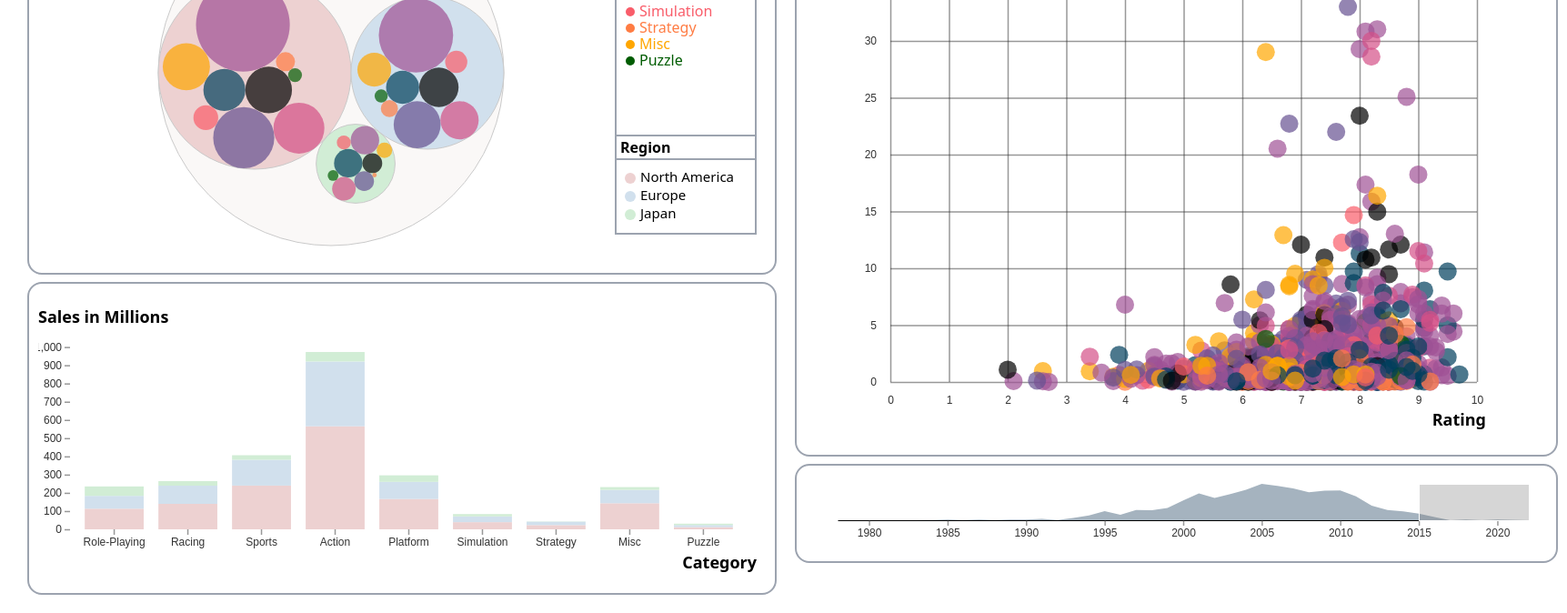
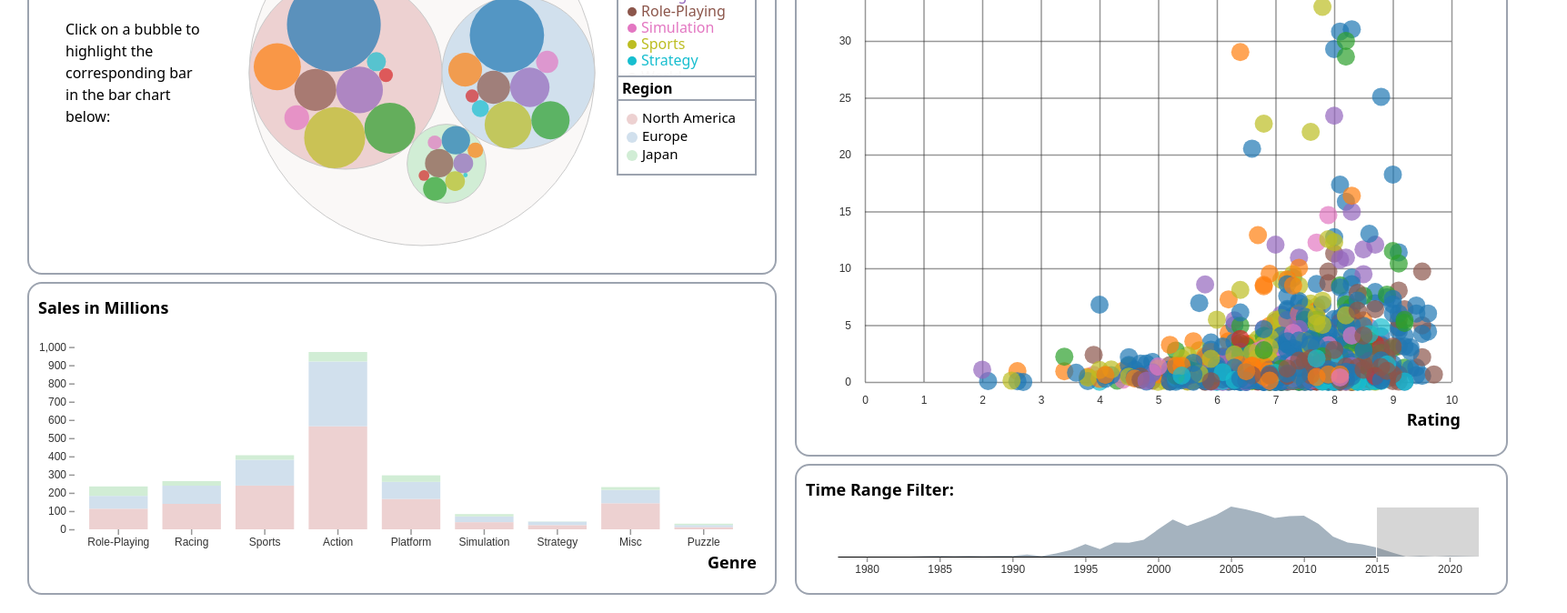
Before and after one commit to mattkwilson/game-sales-vis, a website: page index.html in a window 1280 px wide. Shown: the part 250-924 px from the top of the page at 91% size, 1723 px wide, since content can reach past the window. Drawn offline with nearby package versions, Linux system fonts and the light colour scheme; files that its build step writes are made by us from their sources.

Commit message:
Added some documenting text, updated tooltip location for scatterplot

```diff
--- a/css/global.css
+++ b/css/global.css
@@ -19,7 +19,6 @@
     min-width: 100px;
     color: #333;
     white-space: nowrap;
-
 }
 
 .tooltip-title {
--- a/index.html
+++ b/index.html
@@ -17,10 +17,14 @@
     <div class="flex flex-row m-5">
         <div class="flex flex-col items-center justify-center basis-1/2">
             <div class="flex flex-row items-center justify-left mb-2 w-[calc(100%-20px)] border-gray-400 border-solid border-2 p-5 rounded-2xl">
-                <div class="flex flex-col w-full basis-4/5 items-center">
+                <div class="flex flex-col w-full basis-2/12 items-left h-full ">
+                    <h1 class="text-left font-bold text-4xl p-5">Regional Sales</h1>
+                    <p class="text-left text-md p-5 ">Click on a bubble to highlight the corresponding bar in the bar chart below:</p>
+                </div>
+                <div class="flex flex-col w-full basis-8/12 items-center">
                     <svg id="bubble-chart-vis"></svg>
                 </div>
-                <div class="flex flex-col h-full basis-1/5 align-top">
+                <div class="flex flex-col h-full basis-2/12 align-top">
                     <div class="flex self-top">
                         <select id="groupBySelect" class="w-full border-gray-400 border-t-2 border-x-2 font-bold">
                             <option value="Genre">Genre</option>
@@ -46,7 +50,7 @@
             <div class="flex flex-col items-center mb-2 w-[calc(100%-20px)] border-gray-400 border-solid border-2 p-5 rounded-2xl">
                 <svg id="scatter-plot-vis"></svg>
             </div>
-            <div class="flex flex-col items-center mb-2 w-[calc(100%-20px)] border-gray-400 border-solid border-2 p-5 rounded-2xl">
+            <div class="flex flex-col items-center w-[calc(100%-20px)] border-gray-400 border-solid border-2 p-5 rounded-2xl">
                 <svg id="histogram-chart-vis"></svg>
             </div>
         </div>
--- a/js/charts/barChart.js
+++ b/js/charts/barChart.js
@@ -51,18 +51,17 @@ class StackedBarChart {
             .attr('class', 'axis y-axis');
 
         // Append both axis titles
-        vis.chart.append('text')
+        vis.xAxisLabel = vis.chart.append('text')
             .attr('class', 'title')
             .attr('y', vis.height + 30)
             .attr('x', vis.width + 10)
             .attr('dy', '.71em')
-            .style('text-anchor', 'end')
-            .text('Category');
+            .style('text-anchor', 'end');
 
         vis.svg.append('text')
             .attr('class', 'title')
             .attr('x', 0)
-            .attr('y', 10)
+            .attr('y', 0)
             .attr('dy', '.71em')
             .text('Sales in Millions');
 
@@ -100,6 +99,8 @@ class StackedBarChart {
                 };
             })
         ];
+
+        vis.xAxisLabel.text(vis.groupBy);
 
         vis.xScale.domain(vis.data.map(vis.xValue));
         vis.yScale.domain([0, d3.max(vis.WorldSales, d => d[1])]);
--- a/js/charts/colorLegend.js
+++ b/js/charts/colorLegend.js
@@ -36,9 +36,9 @@ class ColorLegend {
         const vis = this;
         // create our color legend text
        vis.chart.selectAll('text')
-        .data(vis.sales)
+        .data(vis.colorMap)
         .join("text")
-        .attr("fill", d => vis.colorMap.get(d[0]))
+        .attr("fill", d => d[1])
         .attr("x", function(d, i){
         return 10;
         })
@@ -51,11 +51,11 @@ class ColorLegend {
 
         // add circles
         vis.chart.selectAll('circle')
-        .data(vis.sales)
+        .data(vis.colorMap)
         .join("circle")
         .attr('r', 5)
         .attr('cx', 0)
         .attr('cy', (d, i) => -10 + (18*i))
-        .attr('fill', d => vis.colorMap.get(d[0]));
+        .attr('fill', d => d[1]);
     }
 }
--- a/js/charts/histogramChart.js
+++ b/js/charts/histogramChart.js
@@ -13,9 +13,7 @@ class HistogramChart {
             parentElement: _config.svgElement,
             width:  _config.width,
             height: _config.height,
-            contextHeight: _config.height,
-            margin: _config.margin,
-            contextMargin: _config.contextMargin
+            margin: _config.margin
         }
         let groupByYear = d3.rollup(_data, v => v.length, d => d.Year);
         this.data = Array.from(groupByYear, function([key, value]) {
@@ -31,14 +29,14 @@ class HistogramChart {
     initVis() {
         let vis = this;
 
-        const containerWidth = vis.config.width + vis.config.margin.left + vis.config.margin.right;
-        const containerHeight = vis.config.height + vis.config.margin.top + vis.config.margin.bottom;
+        vis.width = vis.config.width - vis.config.margin.left - vis.config.margin.right;
+        vis.height = vis.config.height - vis.config.margin.top - vis.config.margin.bottom;
 
         vis.xScaleContext = d3.scaleLinear()
-            .range([0, vis.config.width]);
+            .range([0, vis.width]);
 
         vis.yScaleContext = d3.scaleLinear()
-            .range([vis.config.contextHeight, 0])
+            .range([vis.height, 0])
             .nice();
 
         // Initialize axes
@@ -49,13 +47,13 @@ class HistogramChart {
 
         // Define size of SVG drawing area
         vis.svg = d3.select(vis.config.parentElement)
-            .attr('width', containerWidth)
-            .attr('height', containerHeight);
+            .attr('width', vis.config.width)
+            .attr('height', vis.config.height);
 
 
         // Append context group with x- and y-axes
         vis.context = vis.svg.append('g')
-            .attr('transform', `translate(${vis.config.contextMargin.left},0)`)//${vis.config.contextMargin.top})`)
+            .attr('transform', `translate(${vis.config.margin.left}, ${vis.config.margin.top})`);
 
 
         vis.contextAreaPath = vis.context.append('path')
@@ -63,7 +61,7 @@ class HistogramChart {
 
         vis.xAxisContextG = vis.context.append('g')
             .attr('class', 'axis x-axis')
-            .attr('transform', `translate(0,${vis.config.contextHeight})`);
+            .attr('transform', `translate(0,${vis.height})`);
 
         vis.yAxisContextG = vis.context.append('g')
             .attr('class', 'axis y-axis');
@@ -74,7 +72,7 @@ class HistogramChart {
 
         // Initialize brush component
         vis.brush = d3.brushX()
-            .extent([[0, 0], [vis.config.width, vis.config.contextHeight]])
+            .extent([[0, 0], [vis.width, vis.height]])
             .on('end', function({selection}) {
                 if (selection) {
                     // Convert given pixel coordinates (range: [x0,x1]) into year
@@ -86,6 +84,14 @@ class HistogramChart {
                     vis.dispatcher.call('yearRangeChanged', null, {start: vis.xScaleContext.domain()[0], end: vis.xScaleContext.domain()[1]});
                 }
             });
+
+        vis.svg.append('text')
+            .attr('class', 'title')
+            .attr('x', 0)
+            .attr('y', 0)
+            .attr('dy', '.71em')
+            .text('Time Range Filter:');
+
         vis.updateVis();
     }
 
@@ -102,7 +108,7 @@ class HistogramChart {
         vis.area = d3.area()
             .x(d => vis.xScaleContext(vis.xValue(d)))
             .y1(d => vis.yScaleContext(vis.yValue(d)))
-            .y0(vis.config.contextHeight);
+            .y0(vis.height);
 
         // Set the scale input domains
         vis.xScaleContext.domain(d3.extent(vis.data, vis.xValue));
--- a/js/charts/scatterPlot.js
+++ b/js/charts/scatterPlot.js
@@ -118,8 +118,8 @@ class ScatterPlot {
             })
             .on('mousemove', (e, d) => {
                 vis.tooltip
-                    .style('left', (e.pageX + vis.config.tooltipOffset.x) + 'px')
-                    .style('top', (e.pageY - vis.config.tooltipOffset.y) + 'px');
+                    .style('left', (e.pageX - vis.config.tooltipOffset.x - vis.tooltip.node().getBoundingClientRect().width) + 'px')
+                    .style('top', (e.pageY + vis.config.tooltipOffset.y) + 'px');
             })
             .on('mouseleave', () => {
                 vis.tooltip.style('display', 'none');
--- a/js/main.js
+++ b/js/main.js
@@ -12,14 +12,14 @@ const barChartConfig = {
     svgElement: '#bar-chart-vis',
     width: 800,
     height: 300,
-    margin: {top: 30, right: 20, bottom: 50, left: 35},
+    margin: {top: 30, right: 20, bottom: 50, left: 40},
     tooltipOffset: { x: 15, y: 50 }
 };
 
 const colorLegendConfig = {
     svgElement: '#color-legend-vis',
     width: 150,
-    height: 240,
+    height: 175,
     margin: {top: 25, right: 10, bottom: 40, left: 15}
 };
 
@@ -28,15 +28,14 @@ const colorLegendConfig = {
      width: 700,
      height: 600,
      margin: {top: 40, right: 20, bottom: 60, left: 35},
-     tooltipOffset: { x: 15, y: 50 }
+     tooltipOffset: { x: 15, y: 20 }
  };
 
  const histogramConfig = {
      svgElement: '#histogram-chart-vis',
      width: 760,
-     height: 40,
-     margin: {top: 25, right: 20, bottom: 0, left: 35},
-     contextMargin: {top: 25, right: 20, bottom: 0, left: 35}
+     height: 100,
+     margin: {top: 25, right: 20, bottom: 20, left: 35}
  };
 
 d3.csv('data/video_games.csv').then(data => {
@@ -61,7 +60,7 @@ d3.csv('data/video_games.csv').then(data => {
     let computedData = computeRollUpData(data);
     // Ref: - https://observablehq.com/@d3/color-schemes
     //      - https://www.learnui.design/tools/data-color-picker.html
-    const colorPallette = ["#003f5c","2f4b7c","#665191","#a05195","#d45087","#f95d6a","#ff7c43","#ffa600","#005c02","#327c2f","#14c990","#383838"];
+    const colorPallette = ["#1f77b4","#ff7f0e","#2ca02c","#d62728","#9467bd","#8c564b","#e377c2","#bcbd22","#17becf"];
     const colorMap = new Map();
 
     const barChart = new StackedBarChart(barChartConfig, data, dispatch);
@@ -128,9 +127,10 @@ d3.csv('data/video_games.csv').then(data => {
         barChart.JPSales = computedData[key + 'JPSales'];
         barChart.WorldSales = computedData[key + 'WorldSales'];
         barChart.xValue = d => d[value];
+        barChart.groupBy = value;
         barChart.updateVis();
 
-        updateColorMap(computedData[key + 'NASales']);
+        updateColorMap(groupBy);
         colorLegend.colorMap = colorMap;
         colorLegend.sales = computedData[key + 'WorldSales'];
         colorLegend.updateVis();
@@ -145,11 +145,31 @@ d3.csv('data/video_games.csv').then(data => {
         updateScatterPlot();
     }
 
-    function updateColorMap(salesData) {
+    function updateColorMap(groupBy) {
         colorMap.clear();
-        salesData.forEach(g => {
-            colorMap.set(g[0], colorPallette[colorMap.size]);
-        });
+
+        if(groupBy == 'Genre') {
+            colorMap.set('Action', colorPallette[0]);
+            colorMap.set('Misc', colorPallette[1]);
+            colorMap.set('Platform', colorPallette[2]);
+            colorMap.set('Puzzle', colorPallette[3]);
+            colorMap.set('Racing', colorPallette[4]);
+            colorMap.set('Role-Playing', colorPallette[5]);
+            colorMap.set('Simulation', colorPallette[6]);
+            colorMap.set('Sports', colorPallette[7]);
+            colorMap.set('Strategy', colorPallette[8]);
+        } else {
+            colorMap.set('Activision', colorPallette[0]);
+            colorMap.set('EA', colorPallette[1]);
+            colorMap.set('Konami', colorPallette[2]);
+            colorMap.set('Namco', colorPallette[3]);
+            colorMap.set('Nintendo', colorPallette[4]);
+            colorMap.set('Sega', colorPallette[5]);
+            colorMap.set('Sony', colorPallette[6]);
+            colorMap.set('THQ', colorPallette[7]);
+            colorMap.set('Ubisoft', colorPallette[8]);
+        }
+
         colorMap.set('World', '#faf8f7');
         colorMap.set('NorthAmerica', '#edd1d1');
         colorMap.set('Europe', '#d1e0ed');
```
